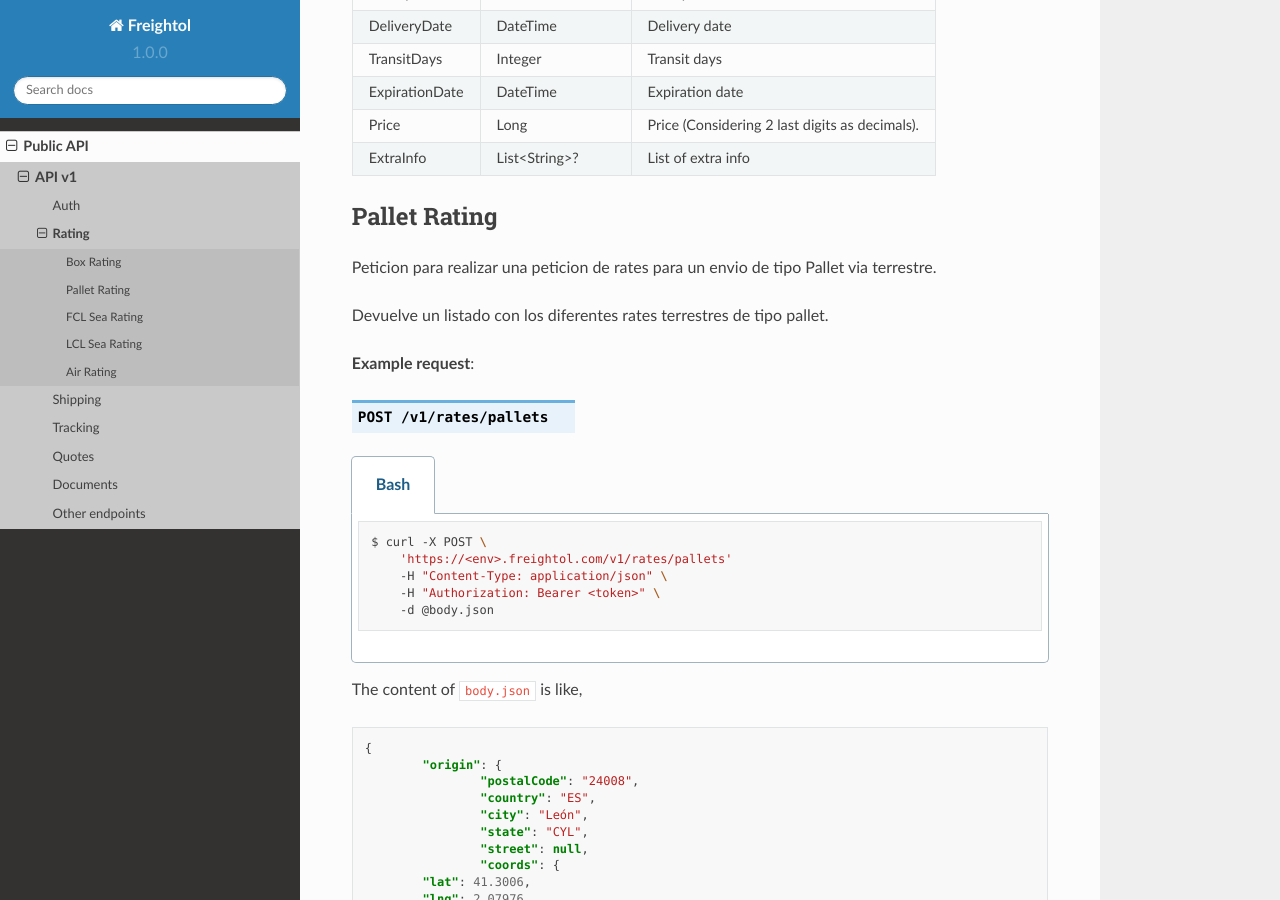
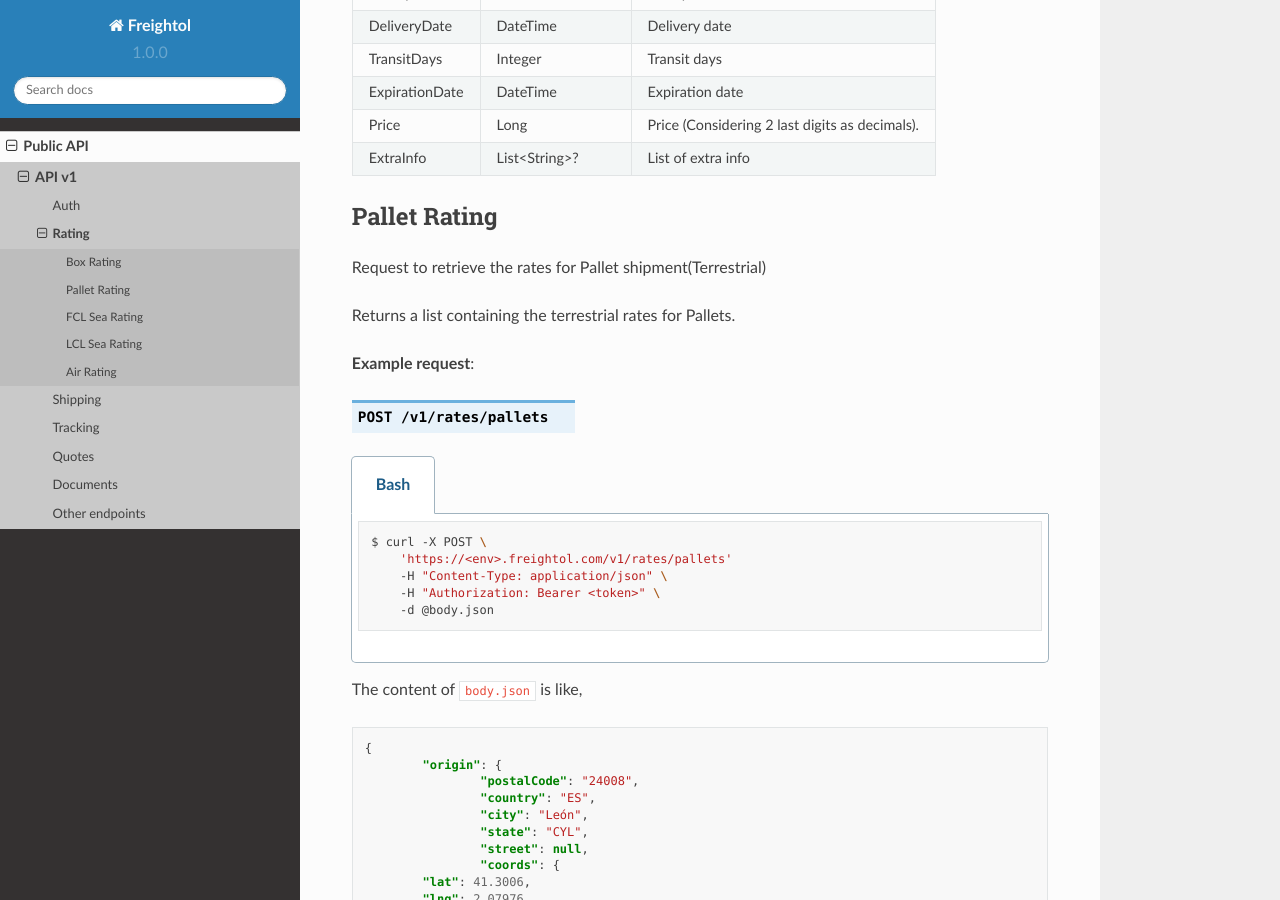
Before and after one commit to PabMartinez/Api-docs, a Sphinx documentation site: the page built from docs/source/api/v1/rating/index.rst, in a window 1280 px wide and 900 px high, scrolled down 4945 px. Built offline with Sphinx 7.4.7 and the Read the Docs theme 2.0.0, drawn with Linux system fonts in a browser that asks for light colours; some of the changed text lies outside the part shown.

Commit message:
Update index.rst

```diff
--- a/docs/source/api/v1/rating/index.rst
+++ b/docs/source/api/v1/rating/index.rst
@@ -6,9 +6,9 @@ Rating
 Box Rating
 ----------------
 
-Peticion para realizar una peticion de rates para un envio de tipo Box via terrestre.
-
-Devuelve un listado con los diferentes rates terrestres de tipo box.
+Request to retrieve the rates for Box shipment(Terrestrial)
+
+Returns a list containing the terrestrial rates for Boxes.
 
 **Example request**:
 
@@ -262,9 +262,9 @@ ExtraInfo              List<String>?           List of extra info
 Pallet Rating
 ----------------
 
-Peticion para realizar una peticion de rates para un envio de tipo Pallet via terrestre.
-
-Devuelve un listado con los diferentes rates terrestres de tipo pallet.
+Request to retrieve the rates for Pallet shipment(Terrestrial)
+
+Returns a list containing the terrestrial rates for Pallets.
 
 **Example request**:
 
@@ -542,9 +542,9 @@ ExtraInfo              List<String>?           List of extra info
 FCL Sea Rating
 ----------------------------
 
-Peticion para realizar una peticion de rates para un envio FCL via maritima.
-
-Devuelve un listado con los diferentes rates maritimos de FCL.
+Request to retrieve the rates for FCL sea shipment(Maritime)
+
+Returns a list containing the Sea rates for FCL.
 
 **Example request**:
 
@@ -1266,9 +1266,9 @@ Destination        Surcharges generated at Destination
 LCL Sea Rating
 -----------------------------
 
-Peticion para realizar una peticion de rates para un envio LCL via maritima.
-
-Devuelve un listado con los diferentes rates maritimos de LCL.
+Request to retrieve the rates for LCL sea shipment(Maritime)
+
+Returns a list containing the Sea rates for LCL.
 
 **Example request**:
 
@@ -1961,10 +1961,9 @@ Destination        Surcharges generated at Destination
 Air Rating
 -----------------------
 
-Peticion para realizar una peticion de rates para un envio aereo.
-
-Devuelve un listado con los diferentes rates aereos.
-
+Request to retrieve the rates for Air shipment(Aerial)
+
+Returns a list containing the Air rates.
 
 **Example request**:
 
```
